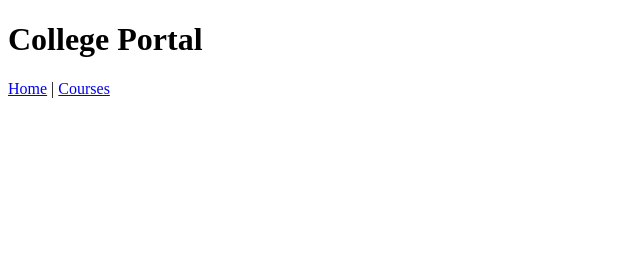
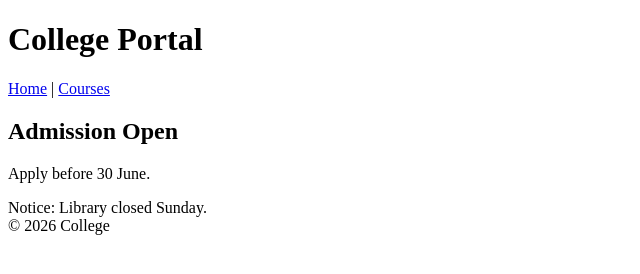
Before and after one commit to sakshi02-s/wdw_1196, a plain HTML site: page Assessment_4/index.html in a window 1280 px wide. Shown: the whole page, without its empty margins (0-640 px from the left). Drawn offline with Linux system fonts and the light colour scheme.

Commit message:
added the content and footer assessment 4

```diff
--- a/Assessment_4/index.html
+++ b/Assessment_4/index.html
@@ -14,5 +14,20 @@
         <a href="#">Home</a> | <a href="#">Courses</a>
     </nav>
 
+    <main>
+        <section>
+            <h2>Admission Open</h2>
+            <p>Apply before 30 June.</p>
+        </section>
+
+        <aside>
+            Notice: Library closed Sunday.
+        </aside>
+    </main>
+
+    <footer>
+        &copy; 2026 College
+    </footer>
+
 </body>
 </html>
```
